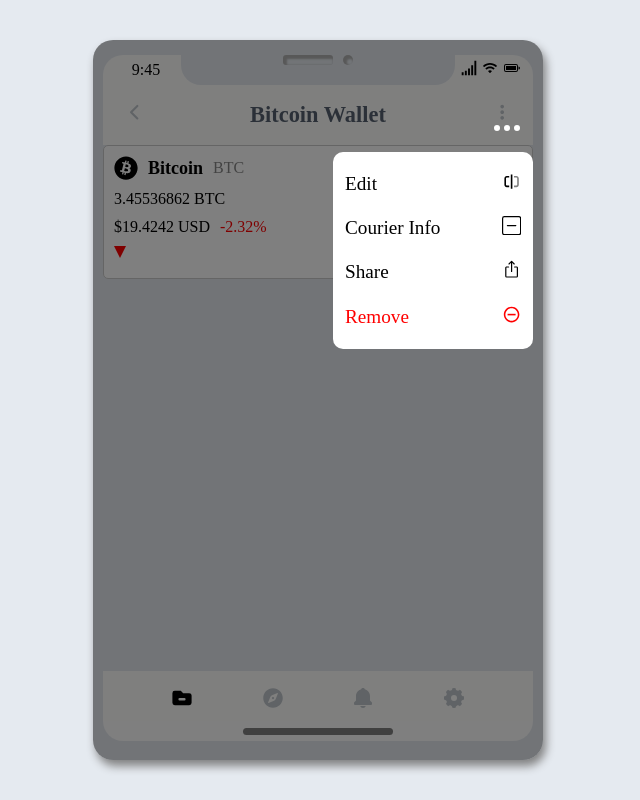
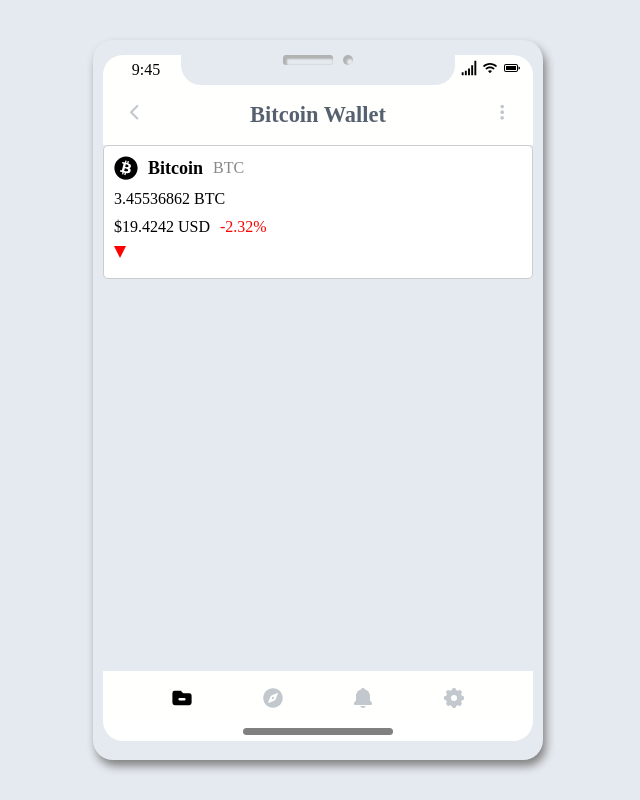
Before and after one commit to JohnMigwi/phone-layout, a React (Create React App) app: page / in a window 1280 px wide. Shown: the whole page, without its empty margins (322-962 px from the left). Built offline with nearby package versions, Linux system fonts and the light colour scheme.

Commit message:
toggle aside

```diff
--- a/src/Components/Header.jsx
+++ b/src/Components/Header.jsx
@@ -1,4 +1,4 @@
-import React from 'react';
+import React, { useState } from 'react';
 import {IoChevronBackOutline} from 'react-icons/io5'
 import {BiDotsVerticalRounded} from 'react-icons/bi'
 import {GiNetworkBars} from 'react-icons/gi'
@@ -9,6 +9,8 @@
 import {IoMdRemoveCircleOutline} from 'react-icons/io'
 
 const Header = () => {
+  const [aside, setAside] = useState(false)
+
   return (
     <div className="header">
       <div className="top">
@@ -34,35 +36,35 @@
           <IoChevronBackOutline />
         </span>
         <span className='walletName'>Bitcoin Wallet</span>
-        <span className='toggle'>
+        <span onClick={()=> setAside(true)} className='toggle'>
           <BiDotsVerticalRounded />
         </span>
 
-        <div className='blur'>
+        <div className={`blur ${aside && 'active'}`}>
           <div className='content'>
-            <div className='toggle'>
+            <div onClick={()=> setAside(false)} className='toggle'>
               <BsThreeDots />
             </div>
             <div className='options'>
-              <div>
+              <div  onClick={()=> setAside(false)}>
                 <span>Edit</span>
                 <span>
                   <CgEditFlipH />
                 </span>
               </div>
-              <div>
+              <div  onClick={()=> setAside(false)}>
                 <span>Courier Info</span>
                 <span>
                   <BsDashSquare />
                 </span>
               </div>
-              <div>
+              <div  onClick={()=> setAside(false)}>
                 <span>Share</span>
                 <span>
                   <GoShare />
                 </span>
               </div>
-              <div>
+              <div  onClick={()=> setAside(false)}>
                 <span>Remove</span>
                 <span>
                   <IoMdRemoveCircleOutline />
--- a/src/index.css
+++ b/src/index.css
@@ -109,7 +109,13 @@
   height: 100%;
   width: 100%;
   background-color: rgba(0, 0, 0, .5);
+  transform: translateY(-100%);
+  transition: all .3s linear;
 }
+.header .blur.active{
+  transform: translateY(0);
+}
+
 .header .blur .content{
   position: absolute;
   top: 10%;
```
